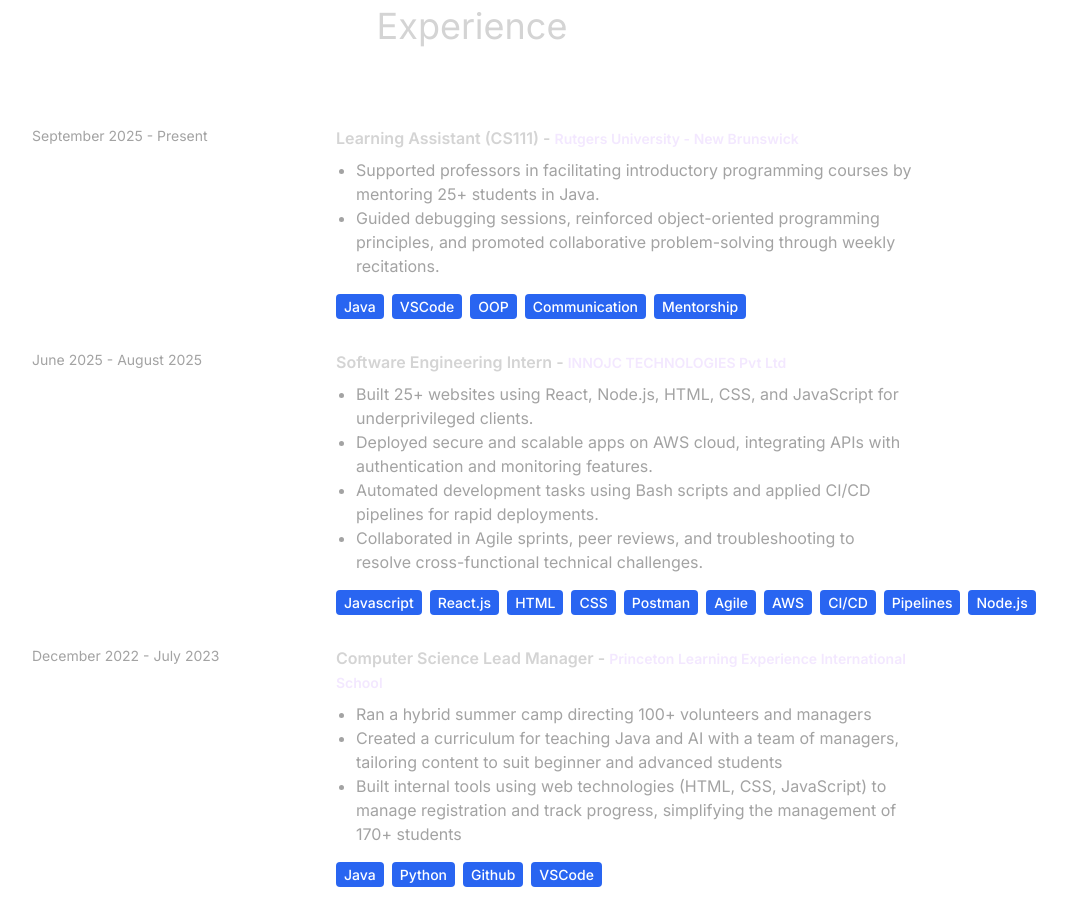
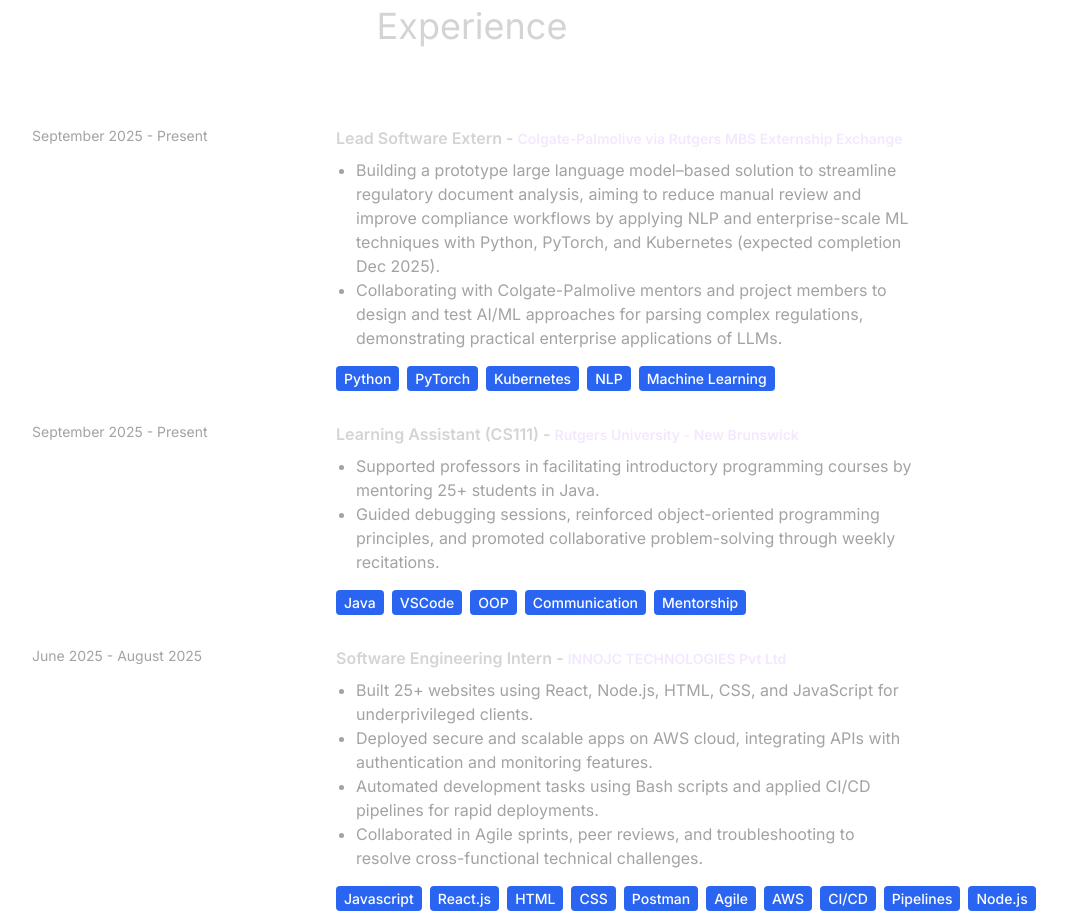
Before and after one commit to hatchakala/PortfolioWebsite, a React (Vite) app: page / in a window 1280 px wide. Shown: the part 1620-2540 px from the top of the page, without its empty margins (168-1235 px from the left). Built offline with nearby package versions, Linux system fonts and the light colour scheme.

Commit message:
added new experience

```diff
--- a/src/constants/index.js
+++ b/src/constants/index.js
@@ -9,6 +9,14 @@
 export const ABOUT_TEXT = `Hi, my name is Hardhik! I’m a double major in Computer Science and Data Science at Rutgers University - New Brunswick Honors College. I'm passionate about leveraging computing to make a difference and am actively seeking software engineering opportunities. In my free time, I enjoy cooking, playing basketball, playing video games, and chilling with my friends. Feel free to connect with me on any platform!`;
 
 export const EXPERIENCES = [
+  {
+    year: "September 2025 - Present",
+    role: "Lead Software Extern",
+  company: "Colgate-Palmolive via Rutgers MBS Externship Exchange",
+    description: `Building a prototype large language model–based solution to streamline regulatory document analysis, aiming to reduce manual review and improve compliance workflows by applying NLP and enterprise-scale ML techniques with Python, PyTorch, and Kubernetes (expected completion Dec 2025).
+    Collaborating with Colgate-Palmolive mentors and project members to design and test AI/ML approaches for parsing complex regulations, demonstrating practical enterprise applications of LLMs.`,
+    technologies: ["Python", "PyTorch", "Kubernetes", "NLP", "Machine Learning"],
+  },
   {
     year: "September 2025 - Present",
     role: "Learning Assistant (CS111)",
```
